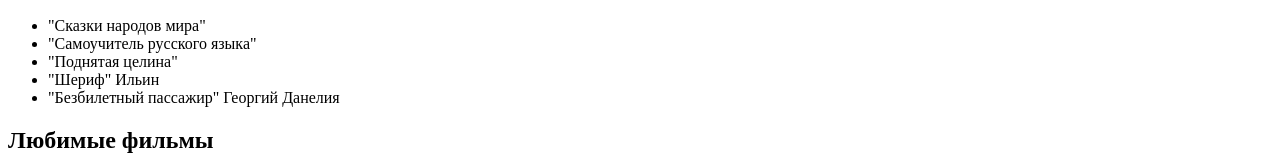
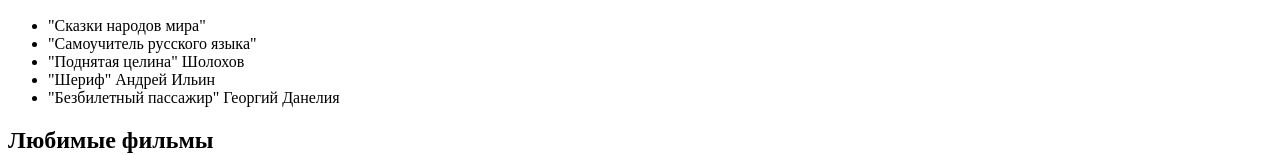
Before and after one commit to Gogoboot/1-hw-with-auto-test-html-css-main, a plain HTML site: page index.html in a window 1280 px wide. Shown: the part 214-369 px from the top of the page. Drawn offline with Linux system fonts and the light colour scheme.

Commit message:
проверка

```diff
--- a/index.html
+++ b/index.html
@@ -49,8 +49,8 @@
         <ul>
           <li>"Сказки народов мира"</li>
           <li>"Самоучитель русского языка"</li>
-          <li>"Поднятая целина"</li>
-          <li>"Шериф" Ильин</li>
+          <li>"Поднятая целина" Шолохов</li>
+          <li>"Шериф" Андрей Ильин</li>
           <li>"Безбилетный пассажир" Георгий Данелия</li>
         </ul>
       </div>
@@ -89,7 +89,7 @@
         <input type="text" placeholder="Новый скилл" size="10" />
         <!-- 6) Создай здесь кнопку “Добавить” -->
         <!-- <input type="button" value="Добавить" /> -->
-         <button>Добавить</button>
+        <button>Добавить</button>
 
       <!-- 7) Добавь горизонтальную линию (для этого есть специальный тег) -->
       <hr>
```
